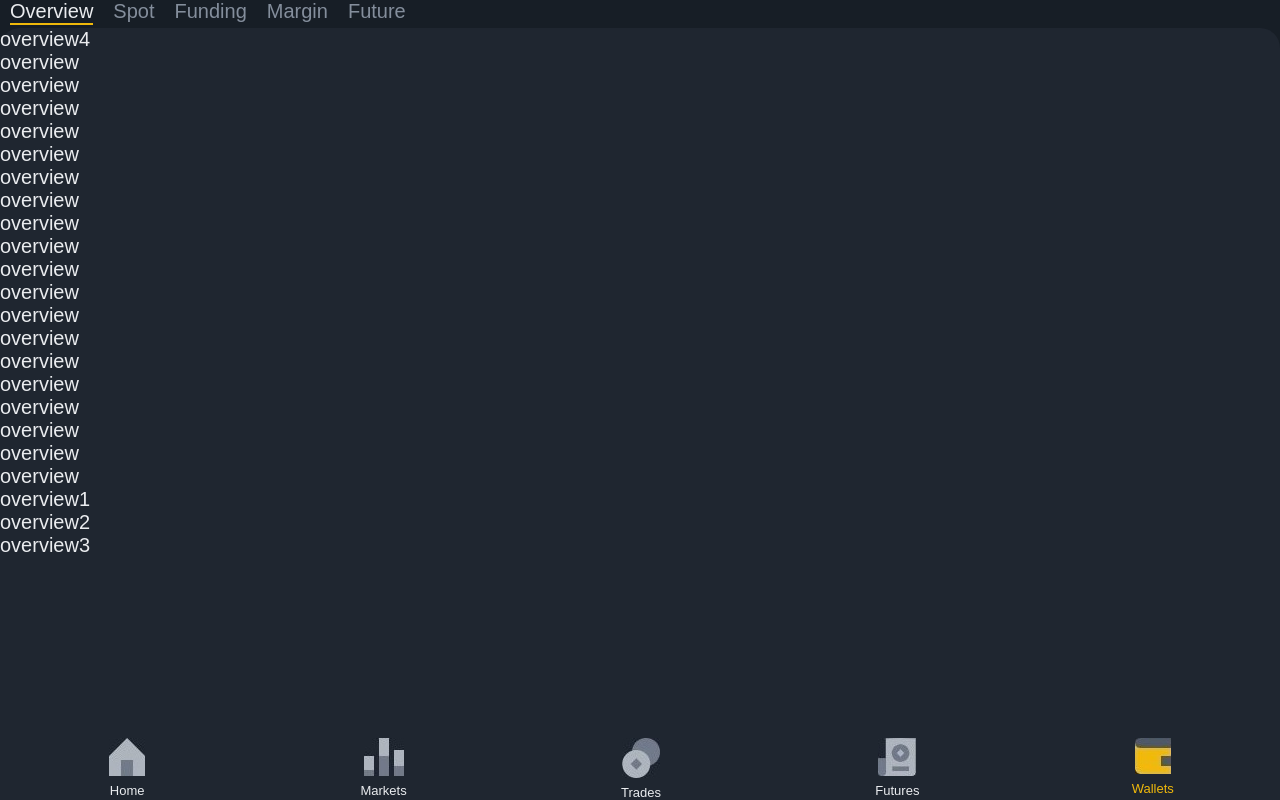
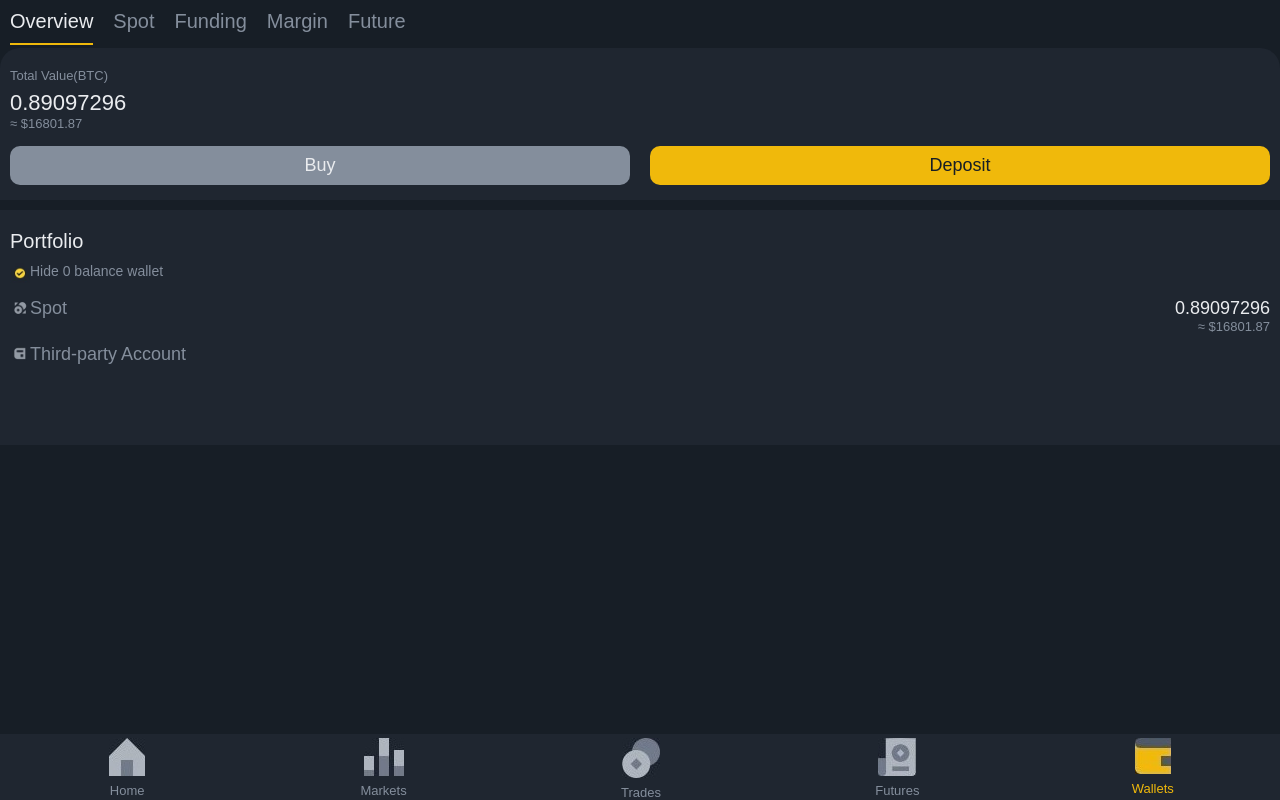
Before and after one commit to katayan/pynance, a plain HTML site: page index.html in a window 1280 px wide. Drawn offline with Linux system fonts and the light colour scheme.

Commit message:
version 1.0 (static view)

```diff
--- a/index.html
+++ b/index.html
@@ -37,18 +37,69 @@ document.addEventListener('DOMContentLoaded',function(){
 		location.href = url_str;
 	};
 	el.addEventListener('touchend', handle_touchend, false);
+
+	var get_yen_per_dollar = function(){
+		return 143.275;
+	};
+	var get_dollar_per_btc = function(){
+		return 18857.89;
+	};
+	var get_target_yen = function(){
+		var base_yen = 2572130.12;
+		var variable = 0.1;
+		var target_yen = base_yen + variable*base_yen*get_range();
+		return target_yen;
+	};
+	var set_values = function(){
+		var target_yen = get_target_yen();
+		var yen_per_dollar = get_yen_per_dollar();
+		var dollar_per_btc = get_dollar_per_btc();
+		var target_dollar = (target_yen / yen_per_dollar).toFixed(2);
+		var target_btc = (target_dollar / dollar_per_btc).toFixed(8);
+		console.log('target_yen: '+target_yen);
+		console.log('yen_per_dollar: '+yen_per_dollar);
+		console.log('dollar_per_btc: '+dollar_per_btc);
+		console.log('target_dollar: '+target_dollar);
+		console.log('target_btc: '+target_btc);
+		var el_tv = document.getElementById('total_value');
+		var el_tv_fiat = document.getElementById('total_value_fiat');
+		var el_sv = document.getElementById('spot_value');
+		var el_sv_fiat = document.getElementById('spot_value_fiat');
+		el_tv.innerText = target_btc;
+		el_sv.innerText = target_btc;
+		el_tv_fiat.innerText = '≈ $'+target_dollar;
+		el_sv_fiat.innerText = '≈ $'+target_dollar;
+	};
+	var get_range = function(){
+		var t_unit = 60*1000; /* millisecond timestamp to minute */
+		var cycle = 7*24*60; /* weekly cycle in t_unit: 10080 */
+		var ts = Date.now();
+		var t = parseInt(ts/t_unit);
+		var m = t%cycle
+		var mf = 2*(m/cycle-0.5); /* To range -1 to 1 */
+		var rad = mf*Math.PI; /* To radian range -pi to pi */
+		var cos_ratio = Math.cos(rad);
+		console.log('ts: '+ts);
+		console.log('t: '+t);
+		console.log('m: '+m);
+		console.log('mf: '+mf);
+		console.log('rad: '+rad);
+		console.log('cos_ratio: '+cos_ratio);
+		return cos_ratio;
+	};
+	set_values();
 });
 </script>
 </head>
 <body>
 
 <div class="Header">
-	<div class="css-1">
-		<div class="css-1-all css-high-light">Overview</div>
-		<div class="css-1-all css-low-light">Spot</div>
-		<div class="css-1-all css-low-light">Funding</div>
-		<div class="css-1-all css-low-light">Margin</div>
-		<div class="css-1-all css-low-light">Future</div>
+	<div class="Header-wallet">
+		<div class="Header-wallet-items text-high-light Header-wallet-selected">Overview</div>
+		<div class="Header-wallet-items text-low-light Header-wallet-noselected">Spot</div>
+		<div class="Header-wallet-items text-low-light Header-wallet-noselected">Funding</div>
+		<div class="Header-wallet-items text-low-light Header-wallet-noselected">Margin</div>
+		<div class="Header-wallet-items text-low-light Header-wallet-noselected">Future</div>
 	</div>
 </div>
 <div class="Content">
@@ -56,31 +107,57 @@ document.addEventListener('DOMContentLoaded',function(){
 		<div class="Content-field">
 			<div class="content-head-space">
 			</div>
-			<div class="content-overview content-visible">
-				<div class="content-overview-1 content-top">
-					<div>overview4</div>
-					<div>overview</div>
-					<div>overview</div>
-					<div>overview</div>
-					<div>overview</div>
-					<div>overview</div>
-					<div>overview</div>
-					<div>overview</div>
-					<div>overview</div>
-					<div>overview</div>
-					<div>overview</div>
-					<div>overview</div>
-					<div>overview</div>
-					<div>overview</div>
-					<div>overview</div>
-					<div>overview</div>
-					<div>overview</div>
-					<div>overview</div>
-					<div>overview</div>
-					<div>overview</div>
-					<div>overview1</div>
-					<div>overview2</div>
-					<div>overview3</div>
+			<div class="c-o content-visible">
+				<div class="c-o-top">
+					<div class="c-o-tv-area">
+						<div class="c-o-tv-label text-low-light">Total Value(BTC)</div>
+						<div class="c-o-tv text-high-light" id="total_value">0.01471890</div>
+						<div class="c-o-tv-fiat text-low-light" id="total_value_fiat">≈ $291.07</div>
+					</div>
+					<div class="c-o-buy-deposit-area">
+						<div class="c-o-buy-button">Buy</div>
+						<div class="c-o-deposit-button">Deposit</div>
+					</div>
+				</div>
+				<div class="c-o-space">
+				</div>
+				<div class="c-o-bottom">
+					<div class="c-o-pf-area">
+						<div class="c-o-pf-title-area">
+							<div class="c-o-pf-title-label text-high-light">Portfolio</div>
+							<div class="c-o-pf-title-space"></div>
+							<div class="c-o-pf-title-graph"></div>
+						</div>
+						<div class="c-o-pf-show-hide-area">
+							<div class="c-o-pf-show-hide-button">
+								<img src="icons/icon_pf_hide_to_view_0balance_button.jpg" width="20" height="20"/>
+							</div>
+							<div class="c-o-pf-show-hide-label text-low-light">Hide 0 balance wallet</div>
+						</div>
+						<div class="c-o-pf-spot-area">
+							<div class="c-o-pf-spot-label-area">
+								<div class="c-o-pf-spot-icon">
+									<img src="icons/icon_pf_goto_spot_button.jpg" width="20" height="20"/>
+								</div>
+								<div class="c-o-pf-spot-label text-low-light">Spot</div>
+							</div>
+							<div class="c-o-pf-spot-value-area">
+								<div class="c-o-pf-spot-value text-high-light" id="spot_value">0.01530885 BTC</div>
+								<div class="c-o-pf-spot-value-fiat text-low-light" id="spot_value_fiat">≈ $291.07</div>
+							</div>
+						</div>
+						<div class="c-o-pf-tpa-area">
+							<div class="c-o-pf-tpa-label-area">
+								<div class="c-o-pf-tpa-icon">
+									<img src="icons/icon_tpa_button.jpg" width="20" height="20"/>
+								</div>
+								<div class="c-o-pf-tpa-label text-low-light">Third-party Account</div>
+							</div>
+							<div class="c-o-pf-tpa-next-area">
+								<div class="c-o-pf-tpa-next-button"></div>
+							</div>
+						</div>
+					</div>
 				</div>
 			</div>
 			<div class="content-markets content-hidden">
--- a/style.css
+++ b/style.css
@@ -1,5 +1,12 @@
 html {
 }
+/*  colors
+	gray-background: rgb(31,38,48);
+	dark-background: rgb(23,30,38);
+	high-light: rgb(234, 236, 239);
+	low-light: rgb(132, 142, 156);
+	yellow: rgb(240, 185, 11);
+*/
 body {
 	overflow: hidden;
 	height: 100%;
@@ -15,13 +22,13 @@ body {
 	top: 0px;
 	left: 0px;
 	width: 100%;
-	/*height: 100%;*/
+	height: 100%; /* MUST */
 	overflow-x: hidden;
 	overflow-y: scroll;
 	scrollbar-width: none;
 }
 .Content-scrolling {
-	/*height: 100%;*/
+	height: 100%; /* MUST */
 	overflow-scrolling: touch;
 	-webkit-overflow-scrolling: touch;
 }
@@ -30,7 +37,7 @@ body {
 	height: 0px !important;
 }
 .content-head-space {
-	height:28px;
+	height:48px;
 }
 .content-foot-space {
 	height:66px;
@@ -45,16 +52,12 @@ body {
 .content-visible {
 	display: block;
 }
-.content-overview {
-}
-.content-top {
+.c-o-top {
+	/*height: 200px;*/
+	width: 100%;
 	border-top-left-radius: 20px;
 	border-top-right-radius: 20px;
 	background-color: rgb(31,38,48);
-}
-.content-overview-1 {
-	/*height: 200px;*/
-	width: 100%;
 }
 .content-markets {
 	background-color: red;
@@ -66,7 +69,7 @@ body {
 	top: 0px;
 	left: 0px;
 	width: 100%;
-	height: 28px;
+	height: 48px;
 	font-size: 20px;
 	overflow-x: auto;
 	overflow-y: hidden;
@@ -75,23 +78,23 @@ body {
 	display: none;
 	height: 0px !important;
 }
-.css-1 {
+.Header-wallet {
 	width: 420px;
 	overflow-scrolling: touch;
 	-webkit-overflow-scrolling: touch;
 }
-.css-1-all {
+.Header-wallet-items {
 	/*display: inline-flex;*/
+	/*margin: 10px 10px;*/
 	margin: 0px 10px;
+	padding: 10px 0px;
 	float: left;
 }
-.css-high-light {
-	color: rgb(234, 236, 239);
+.Header-wallet-selected {
 	box-sizing: border-box;
 	border-bottom: 2px solid rgb(240, 185, 11);
 }
-.css-low-light {
-	color: rgb(132, 142, 156);
+.Header-wallet-noselected {
 }
 .Footer {
 	z-index: 1;
@@ -114,8 +117,118 @@ body {
 	margin: 4px;
 }
 .css-3-title {
-	color: rgb(234, 236, 239);
+	color: rgb(132, 142, 156);
 }
 .css-3-title-selected {
 	color: rgb(240, 185, 11);
 }
+
+.c-o-pf-tpa-label-area {
+	display: flex;
+	justify-content: left;
+}
+.c-o-pf-tpa-label {
+	font-size: 18px;
+}
+.c-o-pf-tpa-area {
+	padding: 0px 10px 10px 10px;
+}
+.c-o-pf-spot-icon {
+}
+.c-o-pf-spot-value {
+	font-size: 18px;
+	text-align: right;
+}
+.c-o-pf-spot-value-fiat {
+	font-size: 13px;
+	text-align: right;
+}
+.c-o-pf-spot-label-area {
+	display: flex;
+	justify-content: left;
+}
+.c-o-pf-spot-label {
+	font-size: 18px;
+}
+.c-o-pf-spot-area {
+	display: flex;
+	justify-content: space-between;
+	padding: 0px 10px 10px 10px;
+}
+.c-o-pf-show-hide-area {
+	display: flex;
+	justify-content: left;
+	padding: 0px 10px 10px 10px;
+}
+.c-o-pf-show-hide-button {
+	align-items: center;
+}
+.c-o-pf-show-hide-label {
+	font-size: 14px;
+}
+.c-o-pf-title-label {
+	font-size: 20px;
+}
+.c-o-pf-title-area {
+	padding: 20px 10px 10px 10px;
+}
+.c-o-pf-area {
+}
+.c-o {
+}
+.c-o-bottom {
+	background-color: rgb(31,38,48);
+}
+.c-o-space {
+	width: 100%;
+	height: 10px;
+}
+.c-o-tv-area {
+	padding: 20px 10px 0px 10px;
+}
+.c-o-tv-label {
+	font-size: 13px;
+}
+
+.c-o-tv {
+	font-size: 22px;
+	margin: 7px 6px 0px 0px;
+}
+
+.c-o-tv-fiat {
+	font-size: 13px;
+}
+
+.c-o-buy-deposit-area {
+	width:100%;
+	display: flex;
+	font-size: 18px;
+	justify-content: space-around;
+	text-align: center;
+	padding: 5px 0px;
+}
+
+.c-o-buy-button {
+	width: 100%;
+	border-radius: 10px;
+	background-color: rgb(132, 142, 156);
+	color: rgb(234, 236, 239);
+	padding: 9px;
+	margin: 10px;
+}
+
+.c-o-deposit-button {
+	width: 100%;
+	border-radius: 10px;
+	background-color: rgb(240, 185, 11);
+	color: rgb(23,30,38);
+	padding: 9px;
+	margin: 10px;
+}
+
+.text-high-light {
+	color: rgb(234, 236, 239);
+}
+.text-low-light {
+	color: rgb(132, 142, 156);
+}
```
Also changed, not shown: icons/Screenshot_20220907-080119_Binance.jpg (added), icons/Screenshot_20220907-080128_Binance.jpg (added), icons/icon_pf_goto_spot_button.jpg (added), icons/icon_pf_hide_to_view_0balance_button.jpg (added), icons/icon_tpa_button.jpg (added), icons/icon_tv_view_to_hide_button.jpg (added), icons/icons_orgsize/icon_futures.jpg (added), icons/icons_orgsize/icon_futures_selected.jpg (added), icons/icons_orgsize/icon_home.jpg (added), icons/icons_orgsize/icon_home_selected.jpg (added), icons/icons_orgsize/icon_markets.jpg (added), icons/icons_orgsize/icon_markets_selected.jpg (added), icons/icons_orgsize/icon_trades.jpg (added), icons/icons_orgsize/icon_trades_selected.jpg (added), 2 more files.
